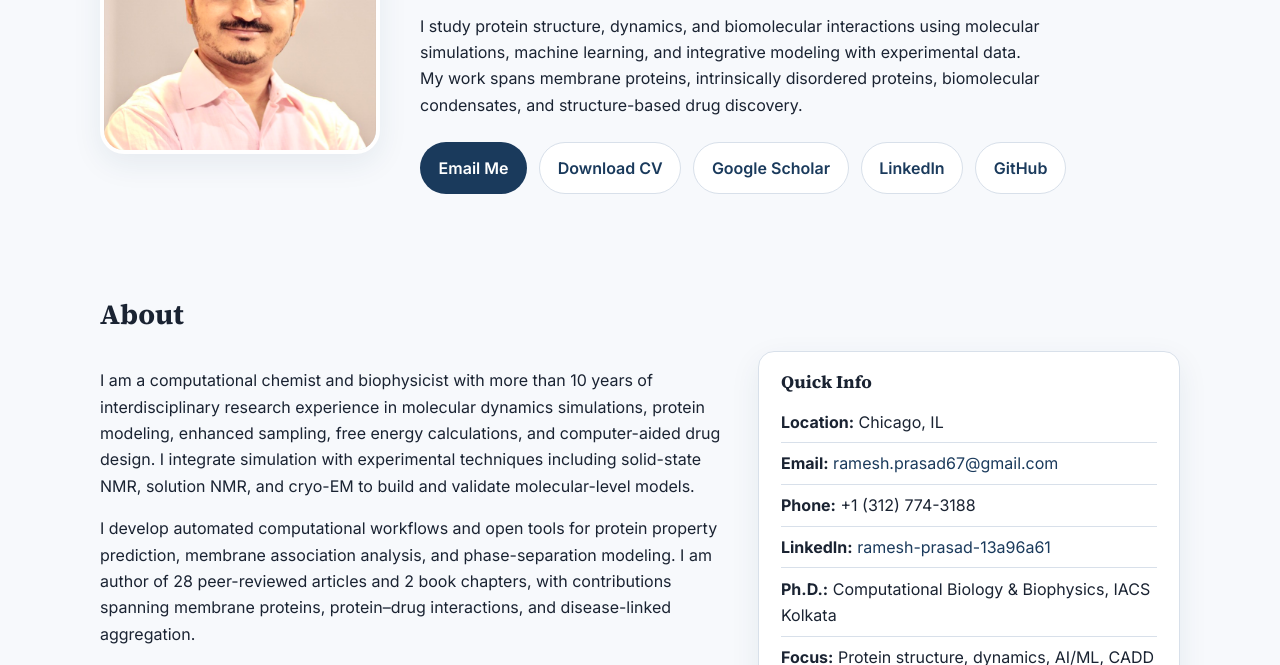
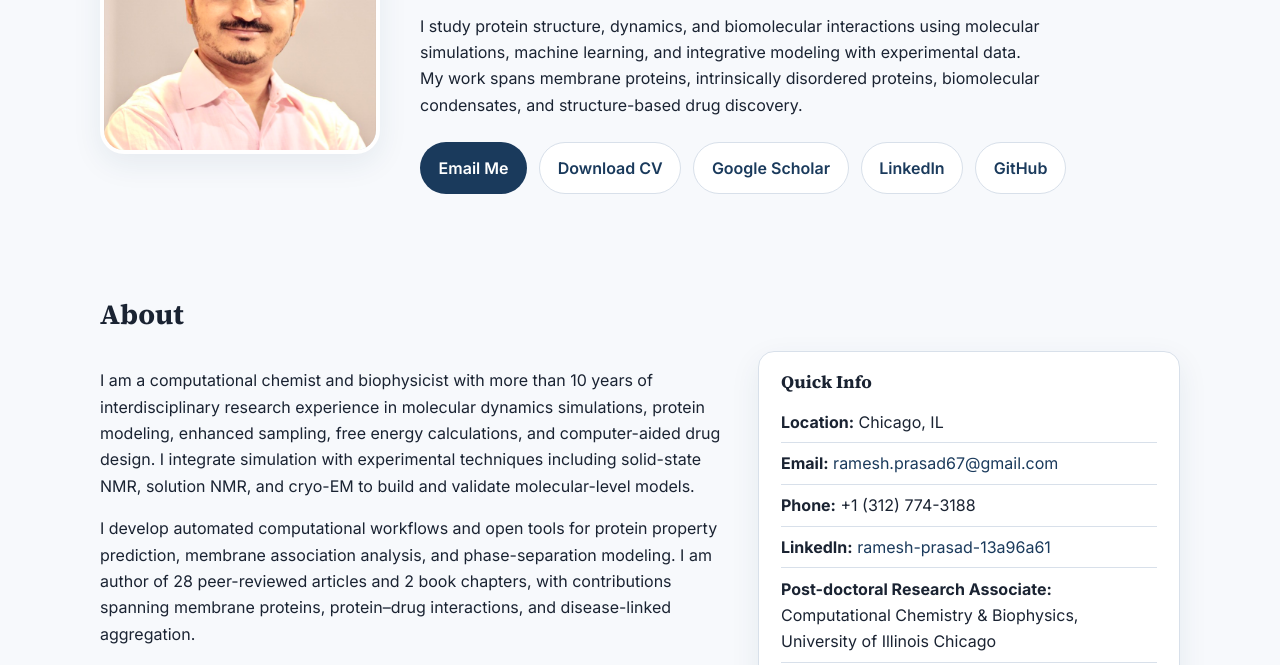
Before and after one commit to RAMESHBIOCHEM/RAMESHBIOCHEM.github.io, a plain HTML site: page index.html in a window 1280 px wide. Shown: the part 287-952 px from the top of the page. Drawn offline with Linux system fonts and the light colour scheme.

Commit message:
Update index.html

```diff
--- a/index.html
+++ b/index.html
@@ -85,7 +85,7 @@
               <li><strong>Email:</strong> <a href="mailto:ramesh.prasad67@gmail.com">ramesh.prasad67@gmail.com</a></li>
               <li><strong>Phone:</strong> +1 (312) 774-3188</li>
               <li><strong>LinkedIn:</strong> <a href="https://www.linkedin.com/in/ramesh-prasad-13a96a61/" target="_blank" rel="noopener">ramesh-prasad-13a96a61</a></li>
-              <li><strong>Ph.D.:</strong> Computational Biology &amp; Biophysics, IACS Kolkata</li>
+              <li><strong>Post-doctoral Research Associate:</strong> Computational Chemistry &amp; Biophysics, University of Illinois Chicago</li>
               <li><strong>Focus:</strong> Protein structure, dynamics, AI/ML, CADD</li>
             </ul>
           </aside>
```
